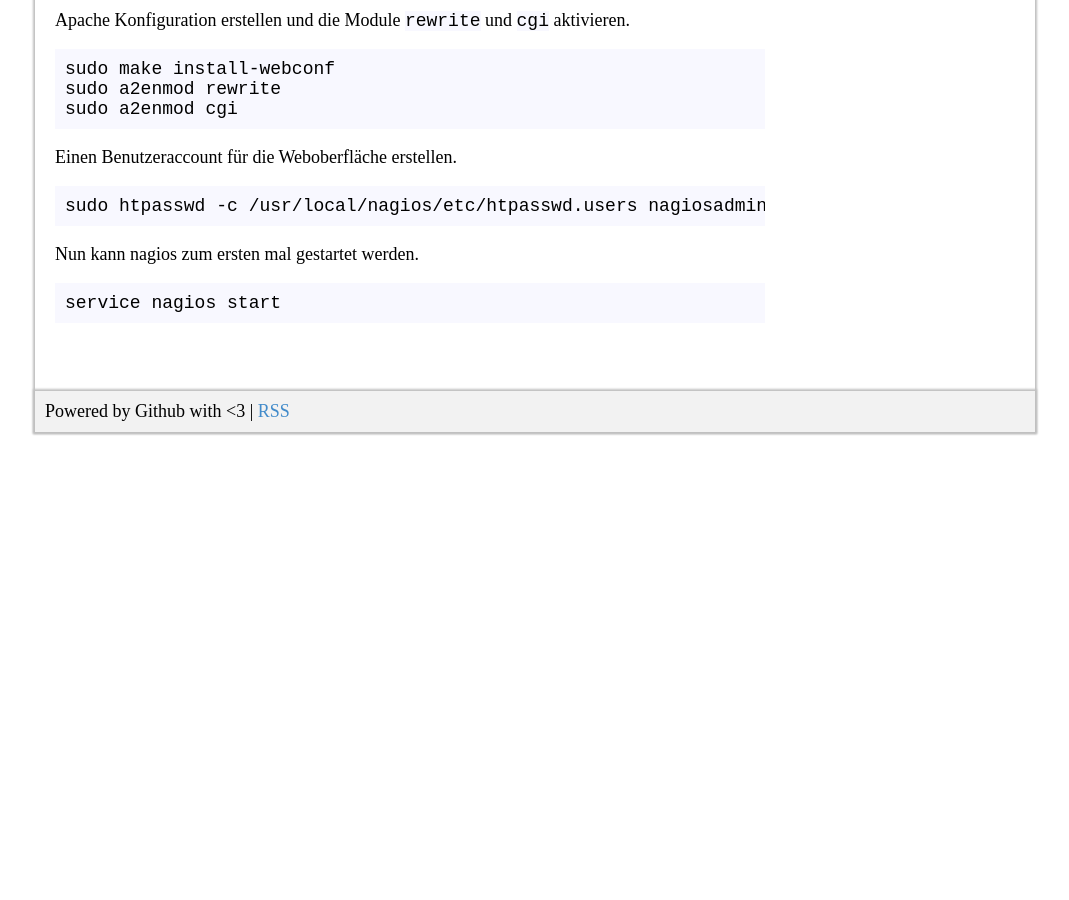
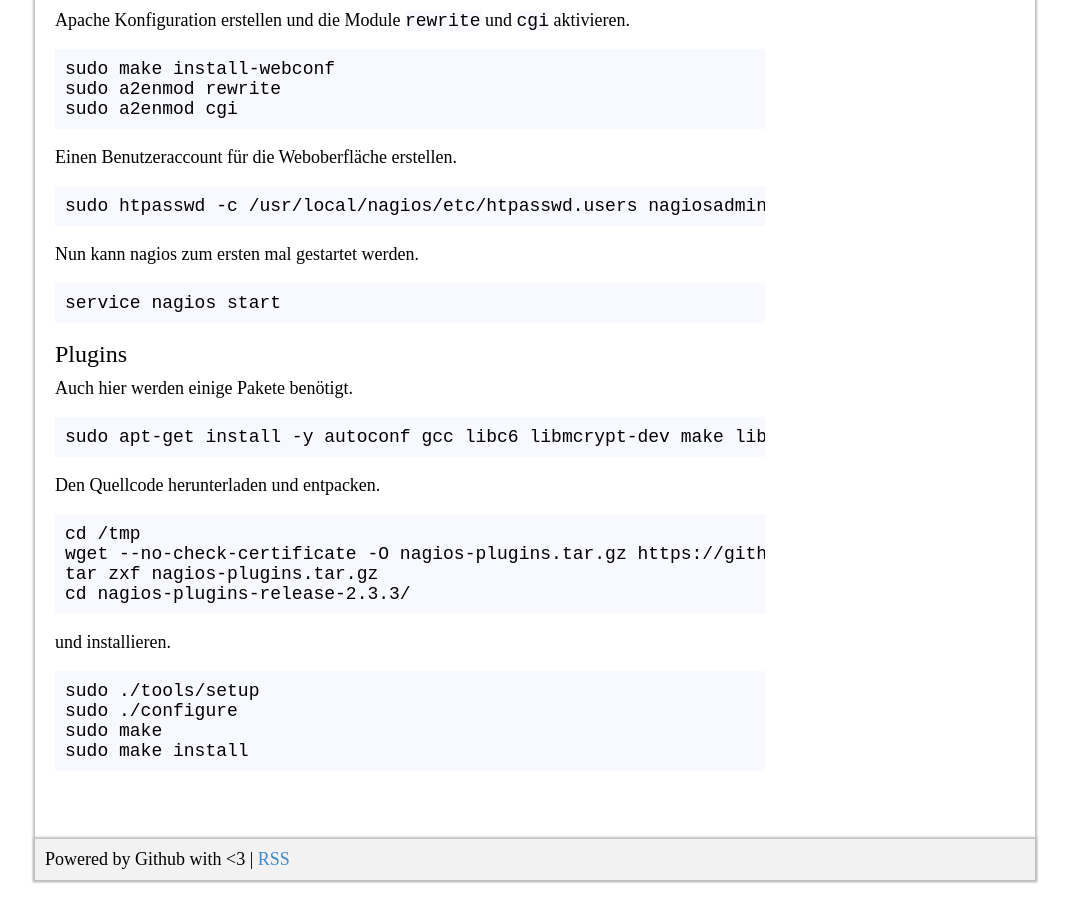
Before and after one commit to zarat/zarat.github.io, a Jekyll site: the page built from _posts/2019-03-14-nagios-monitoring.markdown, in a window 1280 px wide and 900 px high, scrolled down 1158 px. Shown: the whole window, without its empty margins (105-1174 px from the left). Built offline with Jekyll 4.4.1, drawn with Linux system fonts in a browser that asks for light colours; comment, search, counter and statistics services are not loaded; before the commit the page ends 1610 px from its top, so only the background shows below that.

Commit message:
Update 2019-03-14-nagios-monitoring.markdown

```diff
--- a/_posts/2019-03-14-nagios-monitoring.markdown
+++ b/_posts/2019-03-14-nagios-monitoring.markdown
@@ -73,3 +73,29 @@
 <pre>
 service nagios start
 </pre>
+
+<h3>Plugins</h3>
+
+Auch hier werden einige Pakete benötigt.
+
+<pre>
+sudo apt-get install -y autoconf gcc libc6 libmcrypt-dev make libssl-dev wget bc gawk dc build-essential snmp libnet-snmp-perl gettext
+</pre>
+
+Den Quellcode herunterladen und entpacken.
+
+<pre>
+cd /tmp
+wget --no-check-certificate -O nagios-plugins.tar.gz https://github.com/nagios-plugins/nagios-plugins/archive/release-2.3.3.tar.gz
+tar zxf nagios-plugins.tar.gz
+cd nagios-plugins-release-2.3.3/
+</pre>
+
+und installieren.
+
+<pre>
+sudo ./tools/setup
+sudo ./configure
+sudo make
+sudo make install
+</pre>
```
